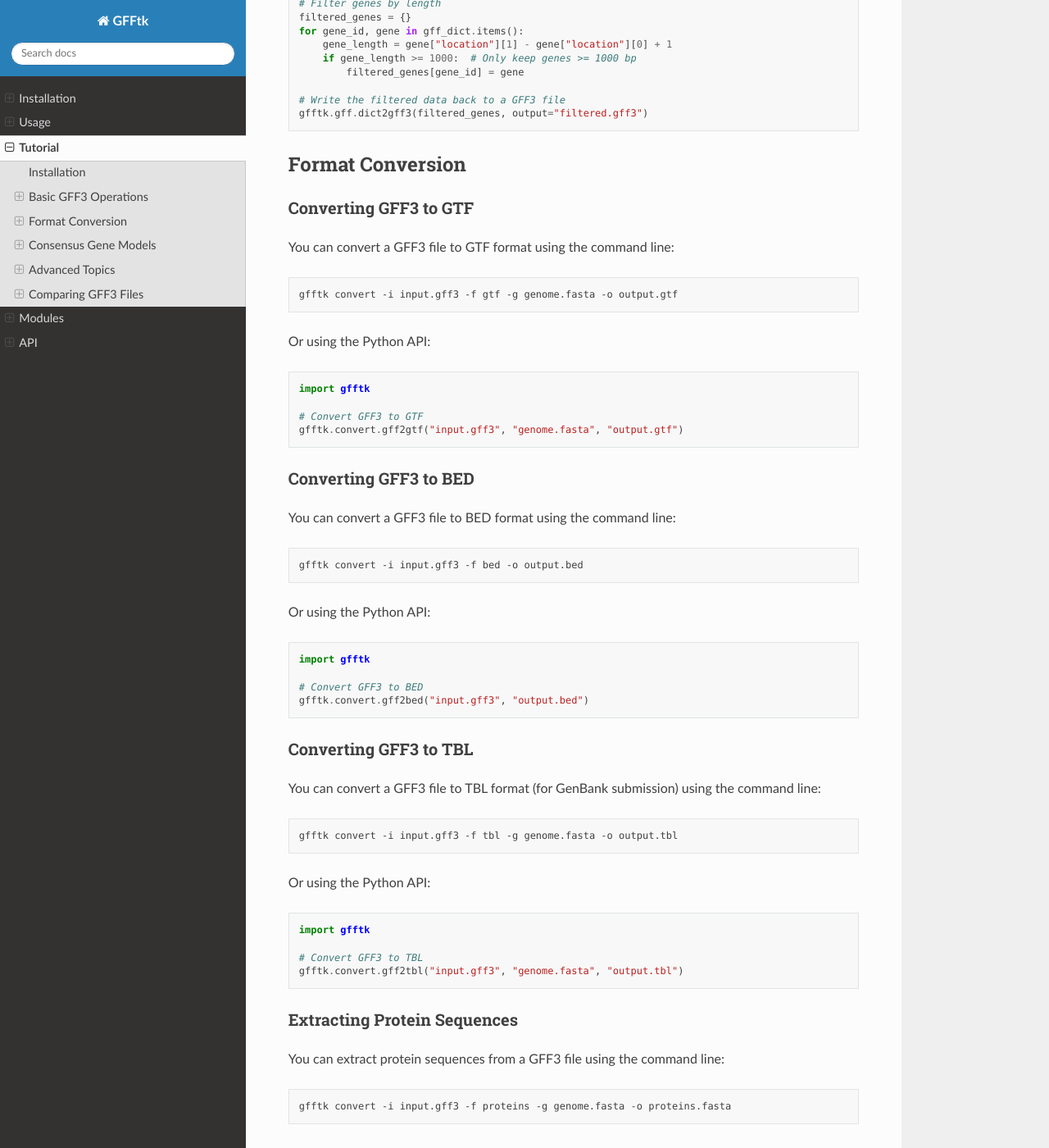
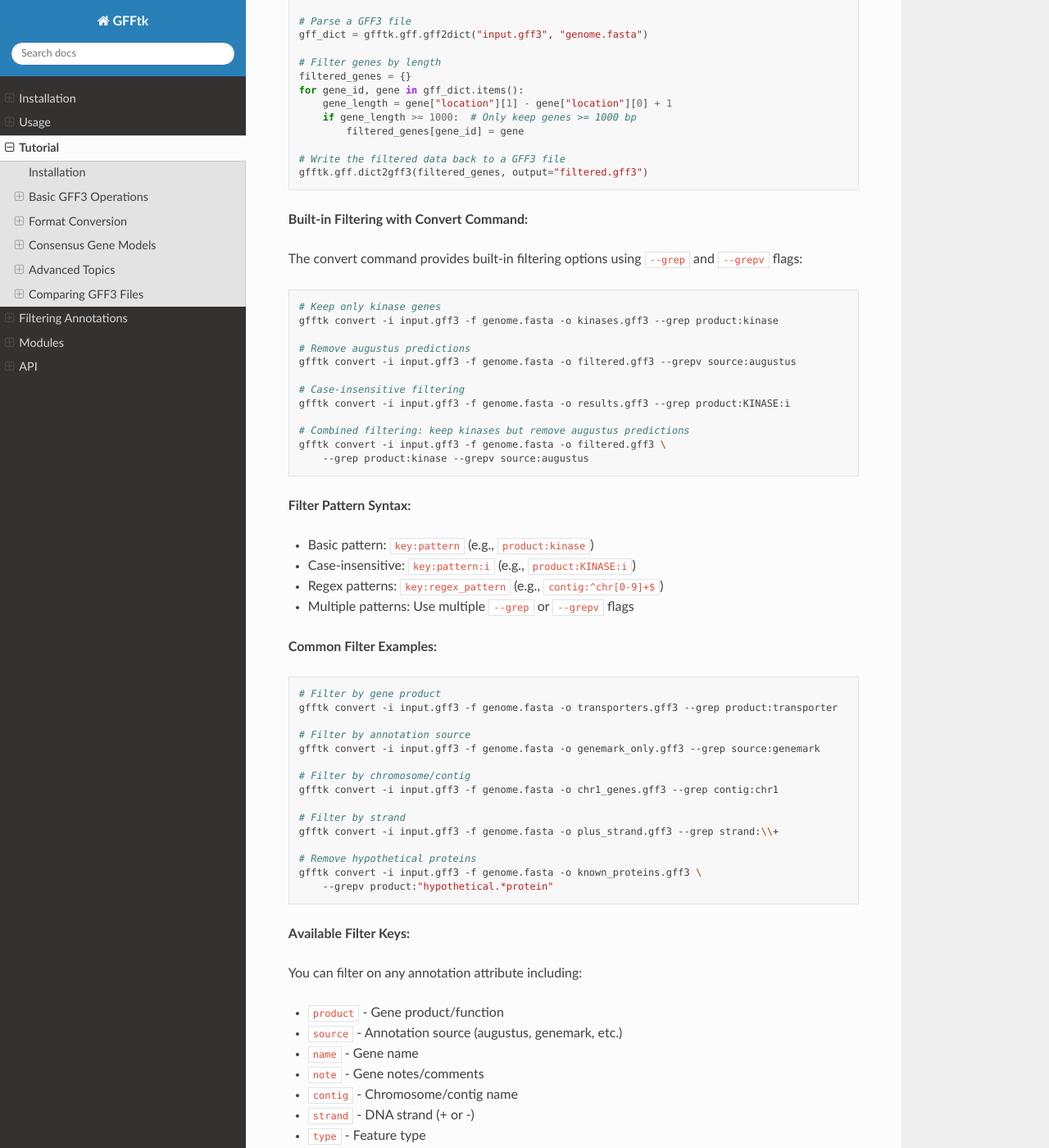
Before and after one commit to nextgenusfs/gfftk, a Sphinx documentation site: the page built from docs/tutorial.rst, in a window 1280 px wide and 1400 px high, scrolled down 1448 px. Shown: the whole window at 82% size. Built offline with Sphinx 7.4.7 and the Read the Docs theme 3.1.0, drawn with Linux system fonts in a browser that asks for light colours; some of the changed text lies outside the part shown.

Commit message:
add --grep --grepv filtering to convert

```diff
--- a/docs/index.rst
+++ b/docs/index.rst
@@ -12,6 +12,7 @@ Welcome to GFFtk's documentation!
    install
    usage
    tutorial
+   filtering
    modules
    API
 
--- a/docs/tutorial.rst
+++ b/docs/tutorial.rst
@@ -64,7 +64,9 @@ You can modify gene annotations in the parsed GFF3 data:
 Filtering Genes
 ~~~~~~~~~~~~~
 
-You can filter genes based on various criteria:
+You can filter genes based on various criteria using both the Python API and command-line interface.
+
+**Manual Filtering with Python API:**
 
 .. code-block:: python
 
@@ -83,6 +85,66 @@ You can filter genes based on various criteria:
     # Write the filtered data back to a GFF3 file
     gfftk.gff.dict2gff3(filtered_genes, output="filtered.gff3")
 
+**Built-in Filtering with Convert Command:**
+
+The convert command provides built-in filtering options using ``--grep`` and ``--grepv`` flags:
+
+.. code-block:: bash
+
+    # Keep only kinase genes
+    gfftk convert -i input.gff3 -f genome.fasta -o kinases.gff3 --grep product:kinase
+
+    # Remove augustus predictions
+    gfftk convert -i input.gff3 -f genome.fasta -o filtered.gff3 --grepv source:augustus
+
+    # Case-insensitive filtering
+    gfftk convert -i input.gff3 -f genome.fasta -o results.gff3 --grep product:KINASE:i
+
+    # Combined filtering: keep kinases but remove augustus predictions
+    gfftk convert -i input.gff3 -f genome.fasta -o filtered.gff3 \
+        --grep product:kinase --grepv source:augustus
+
+**Filter Pattern Syntax:**
+
+- Basic pattern: ``key:pattern`` (e.g., ``product:kinase``)
+- Case-insensitive: ``key:pattern:i`` (e.g., ``product:KINASE:i``)
+- Regex patterns: ``key:regex_pattern`` (e.g., ``contig:^chr[0-9]+$``)
+- Multiple patterns: Use multiple ``--grep`` or ``--grepv`` flags
+
+**Common Filter Examples:**
+
+.. code-block:: bash
+
+    # Filter by gene product
+    gfftk convert -i input.gff3 -f genome.fasta -o transporters.gff3 --grep product:transporter
+
+    # Filter by annotation source
+    gfftk convert -i input.gff3 -f genome.fasta -o genemark_only.gff3 --grep source:genemark
+
+    # Filter by chromosome/contig
+    gfftk convert -i input.gff3 -f genome.fasta -o chr1_genes.gff3 --grep contig:chr1
+
+    # Filter by strand
+    gfftk convert -i input.gff3 -f genome.fasta -o plus_strand.gff3 --grep strand:\\+
+
+    # Remove hypothetical proteins
+    gfftk convert -i input.gff3 -f genome.fasta -o known_proteins.gff3 \
+        --grepv product:"hypothetical.*protein"
+
+**Available Filter Keys:**
+
+You can filter on any annotation attribute including:
+
+- ``product`` - Gene product/function
+- ``source`` - Annotation source (augustus, genemark, etc.)
+- ``name`` - Gene name
+- ``note`` - Gene notes/comments
+- ``contig`` - Chromosome/contig name
+- ``strand`` - DNA strand (+ or -)
+- ``type`` - Feature type
+- ``db_xref`` - Database cross-references
+- ``go_terms`` - Gene Ontology terms
+
 Format Conversion
 ---------------
 
@@ -93,7 +155,7 @@ You can convert a GFF3 file to GTF format using the command line:
 
 .. code-block:: bash
 
-    gfftk convert -i input.gff3 -f gtf -g genome.fasta -o output.gtf
+    gfftk convert -i input.gff3 -f genome.fasta -o output.gtf
 
 Or using the Python API:
 
@@ -103,6 +165,18 @@ Or using the Python API:
 
     # Convert GFF3 to GTF
     gfftk.convert.gff2gtf("input.gff3", "genome.fasta", "output.gtf")
+
+**Converting with Filtering:**
+
+You can combine format conversion with filtering:
+
+.. code-block:: bash
+
+    # Convert only kinase genes to GTF
+    gfftk convert -i input.gff3 -f genome.fasta -o kinases.gtf --grep product:kinase
+
+    # Convert to GTF excluding augustus predictions
+    gfftk convert -i input.gff3 -f genome.fasta -o filtered.gtf --grepv source:augustus
 
 Converting GFF3 to BED
 ~~~~~~~~~~~~~~~~~~~~~
@@ -158,6 +232,20 @@ Or using the Python API:
     # Extract protein sequences
     gfftk.convert.gff2proteins("input.gff3", "genome.fasta", "proteins.fasta")
 
+**Extracting Filtered Protein Sequences:**
+
+You can extract proteins for specific gene sets:
+
+.. code-block:: bash
+
+    # Extract only kinase proteins
+    gfftk convert -i input.gff3 -f genome.fasta -o kinases.faa \
+        --output-format proteins --grep product:kinase
+
+    # Extract proteins excluding hypothetical proteins
+    gfftk convert -i input.gff3 -f genome.fasta -o known_proteins.faa \
+        --output-format proteins --grepv product:"hypothetical.*protein"
+
 Extracting Transcript Sequences
 ~~~~~~~~~~~~~~~~~~~~~~~~~~~
 
@@ -175,6 +263,20 @@ Or using the Python API:
 
     # Extract transcript sequences
     gfftk.convert.gff2transcripts("input.gff3", "genome.fasta", "transcripts.fasta")
+
+**Extracting Filtered Transcript Sequences:**
+
+You can extract transcripts for specific gene sets:
+
+.. code-block:: bash
+
+    # Extract transcripts from specific chromosome
+    gfftk convert -i input.gff3 -f genome.fasta -o chr1_transcripts.fasta \
+        --output-format transcripts --grep contig:chr1
+
+    # Extract transcripts from high-confidence predictions
+    gfftk convert -i input.gff3 -f genome.fasta -o confident_transcripts.fasta \
+        --output-format transcripts --grepv source:augustus
 
 Consensus Gene Models
 -------------------
```
Also changed, not shown: other parts of docs/tutorial.rst (+2 -2 lines), README.md (+51 -3 lines), docs/filtering.rst (added, +197 -0 lines), 4 other files.
